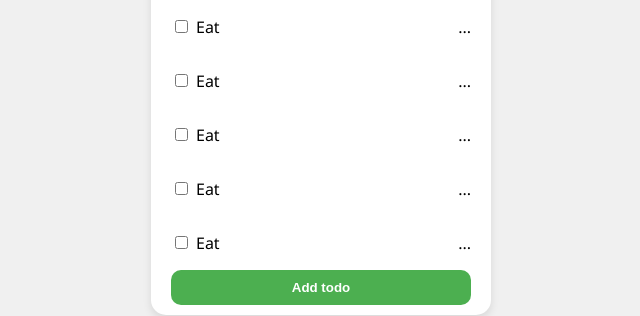
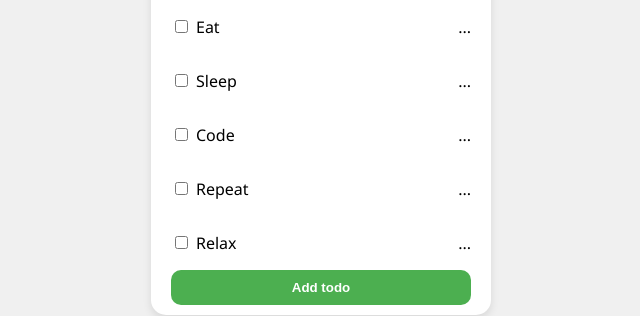
Before and after one commit to prafullamishra001/TO_DO, a React (Create React App) app in the folder todo/: page / in a window 1280 px wide. Shown: the part 290-606 px from the top of the page, without its empty margins (319-959 px from the left). Built offline with nearby package versions, Linux system fonts and the light colour scheme.

Commit message:
props added

```diff
--- a/todo/src/App.js
+++ b/todo/src/App.js
@@ -7,11 +7,11 @@
     return (
       <div className='todo-container'>
         <Header/>
-        <Todoitem/>
-        <Todoitem/>
-        <Todoitem/>
-        <Todoitem/>
-        <Todoitem/>
+        <Todoitem text="Eat" />
+        <Todoitem text="Sleep" />
+        <Todoitem text="Code" />
+        <Todoitem text="Repeat" />
+        <Todoitem text="Relax" />
         <Button/>
 
       </div>
--- a/todo/src/components/Todoitem.jsx
+++ b/todo/src/components/Todoitem.jsx
@@ -1,12 +1,12 @@
 import React from 'react';
 
-const Todoitem = () => {
+const Todoitem = (props) => {
 
     return (
         <li className='todo-item'>
             <span>
             <input type="checkbox" />
-            <span className='todo-text'>Eat</span>
+            <span className='todo-text'>{props.text}</span>
             </span>
             <p>...</p>
         </li>
```
